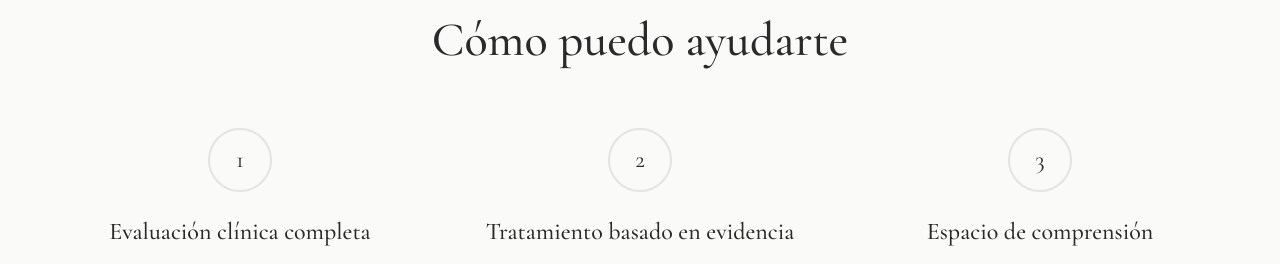
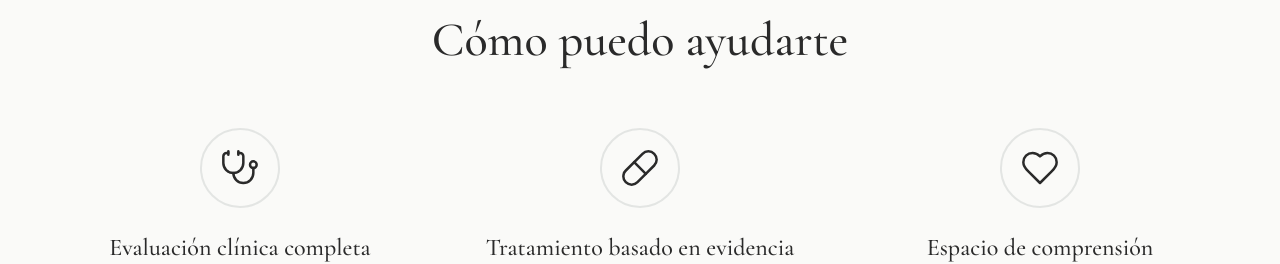
Before and after one commit to Adavidfr/psiquiatria-web, a React (Vite) app: page / in a window 1280 px wide. Shown: the part 1860-2124 px from the top of the page. Built offline with nearby package versions, Linux system fonts and the light colour scheme.

Commit message:
feat: se agrega el componente  ImageWithFallback component y se actualizan los imports

```diff
--- a/src/sections/ComoAyudo.tsx
+++ b/src/sections/ComoAyudo.tsx
@@ -1,18 +1,23 @@
+import { Stethoscope, Pill, Heart } from "lucide-react";
+
 export function ComoAyudo() {
   const services = [
     {
       title: "Evaluación clínica completa",
       description:
         "Comprender tu historia, tus síntomas y el contexto en el que aparecen.",
+      icon: Stethoscope,
     },
     {
       title: "Tratamiento basado en evidencia",
       description:
         "Uso adecuado de medicación cuando es necesario, con explicación clara y seguimiento.",
+      icon: Pill,
     },
     {
       title: "Espacio de comprensión",
       description: "Un lugar donde puedes hablar sin ser juzgado.",
+      icon: Heart,
     },
   ];
 
@@ -26,15 +31,15 @@ export function ComoAyudo() {
           Cómo puedo ayudarte
         </h2>
         <div className="grid md:grid-cols-3 gap-8 md:gap-12">
-          {services.map((service, index) => (
+          {services.map((service, index) => {
+            const IconComponent = service.icon;
+            return (
               <div
                 key={index}
                 className="text-center space-y-4 group"
               >
-              <div className="w-16 h-16 mx-auto mb-6 border-2 border-secondary rounded-full flex items-center justify-center transition-all duration-300 group-hover:bg-secondary group-hover:scale-110">
-                <span className="font-serif text-2xl text-offwhite group-hover:text-primary transition-colors duration-300">
-                  {index + 1}
-                </span>
+                <div className="w-20 h-20 mx-auto mb-6 border-2 border-secondary rounded-full flex items-center justify-center transition-all duration-300 group-hover:bg-secondary group-hover:scale-110">
+                  <IconComponent className="w-10 h-10 text-secondary group-hover:text-primary transition-colors duration-300 stroke-[1.5]" />
                 </div>
                 <h3 className="font-serif text-2xl text-offwhite mb-3">
                   {service.title}
@@ -43,7 +48,8 @@ export function ComoAyudo() {
                   {service.description}
                 </p>
               </div>
-          ))}
+            );
+          })}
         </div>
       </div>
     </section>
--- a/src/sections/CuandoBuscarAyuda.tsx
+++ b/src/sections/CuandoBuscarAyuda.tsx
@@ -1,4 +1,4 @@
-import { ImageWithFallback } from "@/components/figma/ImageWithFallback";
+import { ImageWithFallback } from "@/components/utils/ImageWithFallback";
 
 export function CuandoBuscarAyuda() {
   const reasons = [
--- a/src/sections/PrimeraConsulta.tsx
+++ b/src/sections/PrimeraConsulta.tsx
@@ -1,4 +1,4 @@
-import { ImageWithFallback } from "@/components/figma/ImageWithFallback";
+import { ImageWithFallback } from "@/components/utils/ImageWithFallback";
 
 export function PrimeraConsulta() {
   return (
--- a/src/sections/SobreMiPreview.tsx
+++ b/src/sections/SobreMiPreview.tsx
@@ -1,4 +1,4 @@
-import { ImageWithFallback } from "@/components/figma/ImageWithFallback";
+import { ImageWithFallback } from "@/components/utils/ImageWithFallback";
 
 export function SobreMiPreview() {
   return (
```
Also changed, not shown: src/components/utils/ImageWithFallback.tsx (renamed from src/components/figma/ImageWithFallback.tsx). Lines whose indentation alone changed are shown as unchanged.
